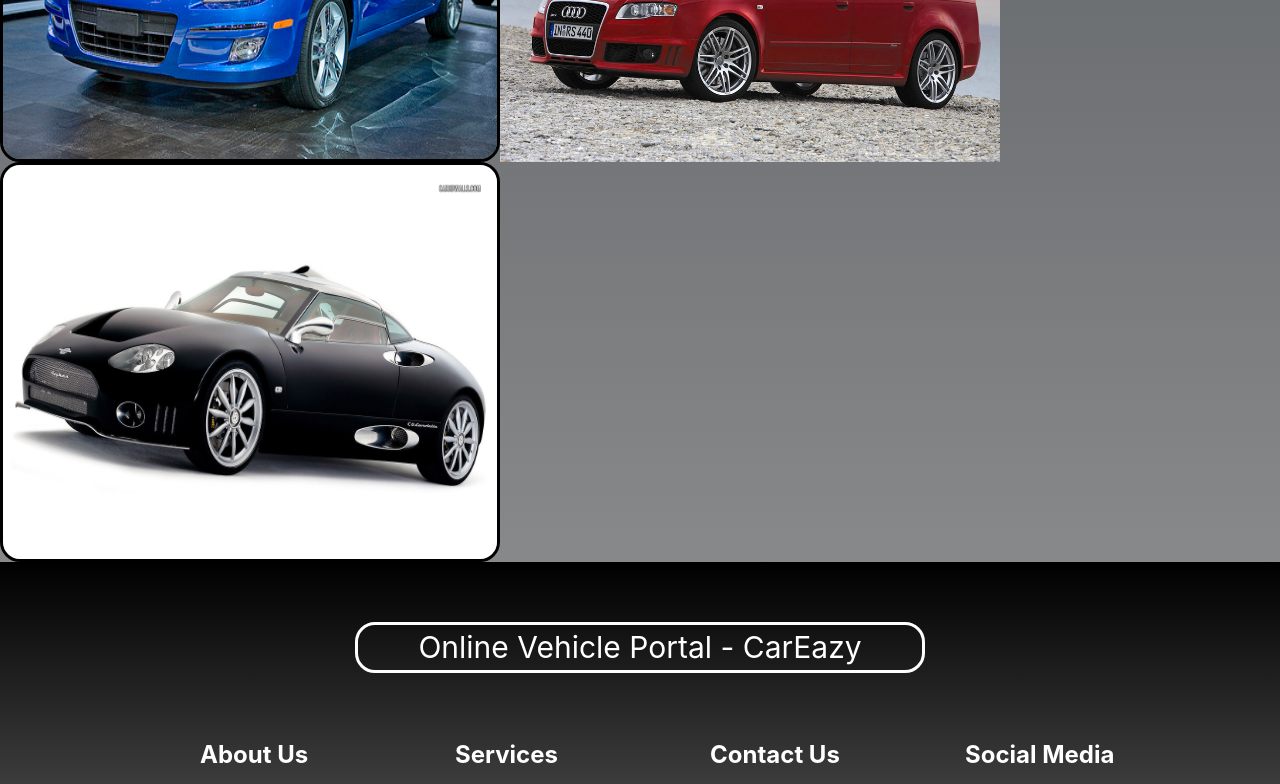
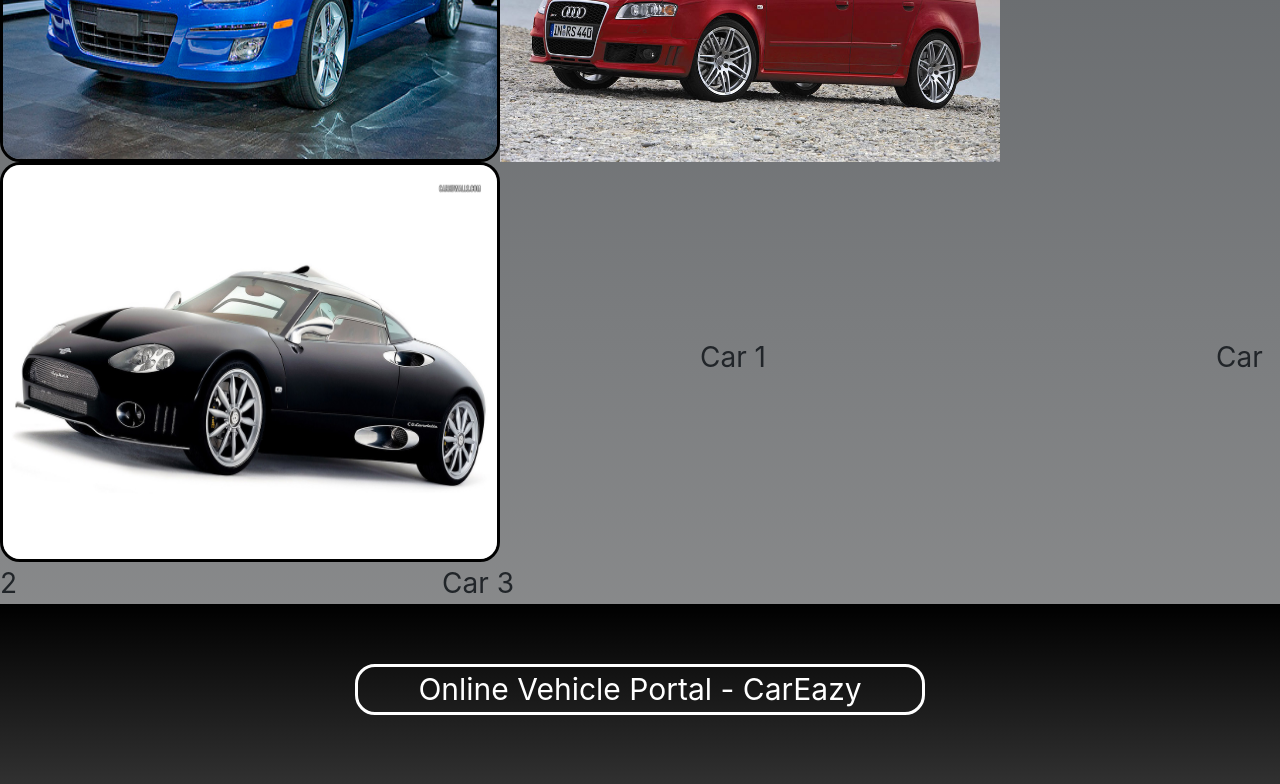
Before and after one commit to suhaniisarka/Online-Vehicle-Portal, a React (Create React App) app in the folder ecommerce-frontend/: page / in a window 1280 px wide. Shown: the part 1169-1953 px from the top of the page. Built offline with nearby package versions, Linux system fonts and the light colour scheme; no server answers.

Commit message:
homepage

```diff
--- a/ecommerce-frontend/src/components/Home.jsx
+++ b/ecommerce-frontend/src/components/Home.jsx
@@ -169,14 +169,25 @@ function Home() {
           ""
         )}
       </div>
-      <div >
-      <p style={{border:"solid",textAlign:'center',fontSize:"30px",borderRadius:'20px',backgroundImage:'url("assets/group.jpg")'}}>
-        Todays deals!!
-      </p>
-      <a href="buyCars"><img src="assets/car1.jpg" alt="This is car 1" width="500" height="400" style={{border:"solid",borderColor:"black",borderRadius:"20px"}}></img></a>
-      <a href="buyCars"><img src="assets/car2.jpg" alt="This is car 2" width="500" height="400" ></img></a>
-      <a href="buyCars"><img src="assets/car3.jpg" alt="This is car 3" width="500" height="400" style={{border:"solid",borderColor:"black",borderRadius:"20px"}}></img></a>
-
+        <div >
+        <p style={{border:"solid",textAlign:'center',fontSize:"30px",borderRadius:'20px',backgroundImage:'url("assets/group.jpg")'}}>
+          Todays deals!!
+        </p>
+        <a href="buyCars">
+          <img src="assets/car1.jpg" alt="This is car 1" width="500" height="400" style={{border:"solid",borderColor:"black",borderRadius:"20px"}}>
+          </img>
+        </a>
+        <a href="buyCars">
+          <img src="assets/car2.jpg" alt="This is car 2" width="500" height="400" >
+          </img>
+        </a>
+        <a href="buyCars">
+          <img src="assets/car3.jpg" alt="This is car 3" width="500" height="400" style={{border:"solid",borderColor:"black",borderRadius:"20px"}}>
+          </img>
+        </a>
+        <a style={{textAlign:"justify",marginLeft:"200px",fontSize:'28px'}}>Car 1</a>
+        <a style={{textAlign:"justify",marginLeft:"450px",fontSize:'28px'}}>Car 2</a>
+        <a style={{textAlign:"justify",marginLeft:"425px",fontSize:'28px'}}>Car 3</a>
       </div>
       <Footer />
     </>
```
